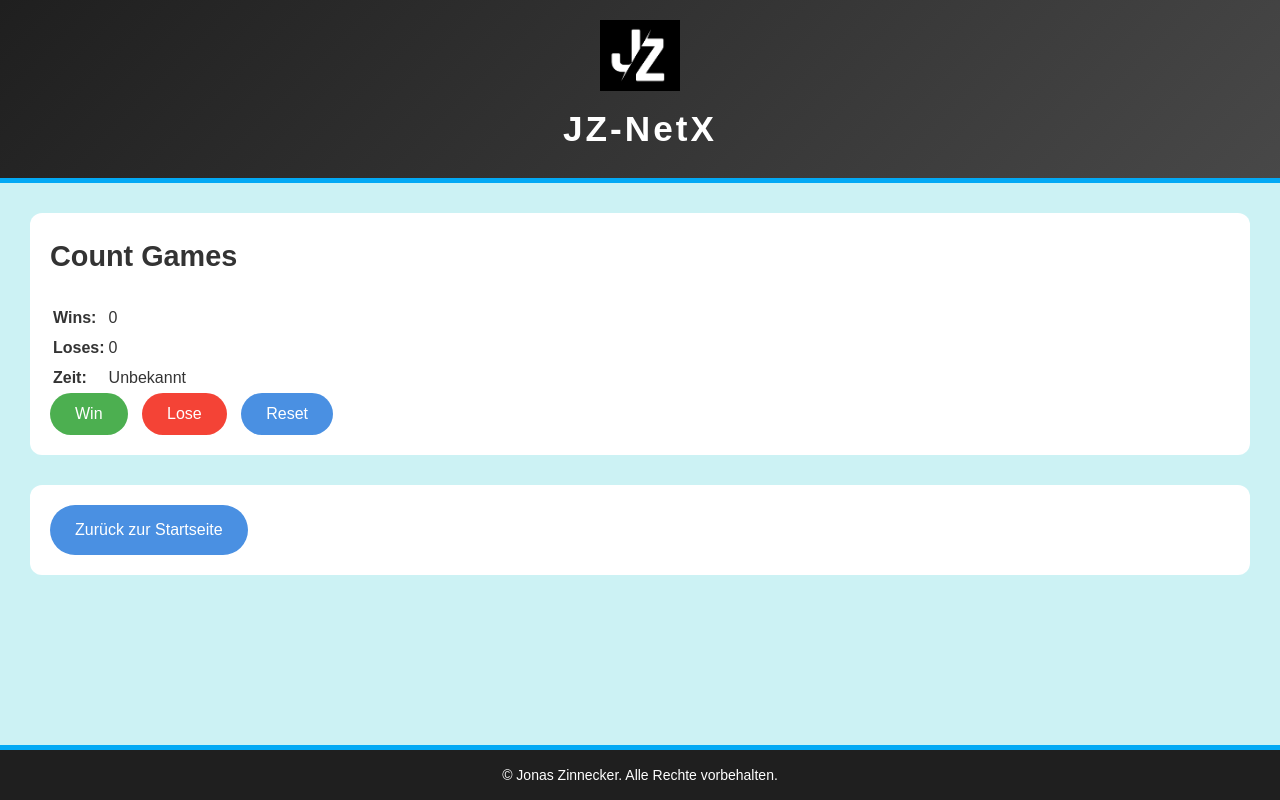
After one commit to JonasZinne/Website, a Flask app: page /count_games in a window 1280 px wide. The commit adds this page. Run offline with Flask 3, Linux system fonts and the light colour scheme.

Commit message:
added count games

```diff
--- a/app.py
+++ b/app.py
@@ -1,5 +1,6 @@
 import os
 from flask import Flask, render_template, request, send_file, session, redirect, url_for
+from datetime import datetime
 from export_matches import main as export_matches_main
 from export_vetos import main as export_vetos_main, MAPS, TEAMS_DIV1, TEAMS_DIV2
 from valorant_tracker import get_valorant_data
@@ -57,6 +58,28 @@
     else:
         return render_template("error.html", error_code=404, error_message="Datei nicht gefunden"), 404
 
+# Count Games
+@app.route("/count_games", methods=["GET", "POST"])
+def count_games():
+    session.setdefault("wins", 0)
+    session.setdefault("loses", 0)
+    session.setdefault("timestamp", None)
+
+    if request.method == "POST":
+        if "win" in request.form:
+            session["wins"] += 1
+        elif "lose" in request.form:
+            session["loses"] += 1
+        elif "reset" in request.form:
+            session["wins"] = 0
+            session["loses"] = 0
+            session["timestamp"] = None
+
+        if "reset" not in request.form:
+            session["timestamp"] = datetime.now().strftime("%Y-%m-%d %H:%M:%S")
+
+    return render_template("count_games.html", wins=session["wins"], loses=session["loses"], timestamp=session["timestamp"])
+
 # Valorant Tracker
 @app.route("/valorant_tracker", methods=["GET"])
 def valorant_tracker():
--- /dev/null
+++ b/templates/count_games.html
@@ -0,0 +1,52 @@
+{% extends 'base.html' %}
+
+{% block title %}Count Games{% endblock %}
+
+{% block content %}
+    <section class="section">
+        <h2>Count Games</h2>
+
+        <div class="game-stats">
+            <table>
+                <tr>
+                    <td><strong>Wins:</strong></td>
+                    <td>{{ wins }}</td>
+                </tr>
+                <tr>
+                    <td><strong>Loses:</strong></td>
+                    <td>{{ loses }}</td>
+                </tr>
+                <tr>
+                    <td><strong>Zeit:</strong></td>
+                    <td>{{ timestamp if timestamp else "Unbekannt" }}</td>
+                </tr>
+            </table>
+        </div>
+
+        <form method="POST" class="button-form">
+            <button type="submit" name="win" class="win-btn">Win</button>
+            <button type="submit" name="lose" class="lose-btn">Lose</button>
+            <button type="submit" name="reset" class="reset-btn">Reset</button>
+        </form>
+    </section>
+
+    <style>
+        .win-btn {
+            background-color: #4CAF50;
+            margin-right: 10px;
+        }
+
+        .lose-btn {
+            background-color: #f44336;
+            margin-right: 10px;
+        }
+
+        .win-btn:hover {
+            background-color: #45a049;
+        }
+
+        .lose-btn:hover {
+            background-color: #e41b0a;
+        }
+    </style>
+{% endblock %}
--- a/templates/index.html
+++ b/templates/index.html
@@ -13,6 +13,7 @@
         <div class="dashboard-options">
             <a href="/export_vetos" class="button">Export Vetos</a>
             <a href="/export_matches" class="button">Export Matches</a>
+            <a href="/count_games" class="button">Count Games</a>
         </div>
     </section>
 
```
